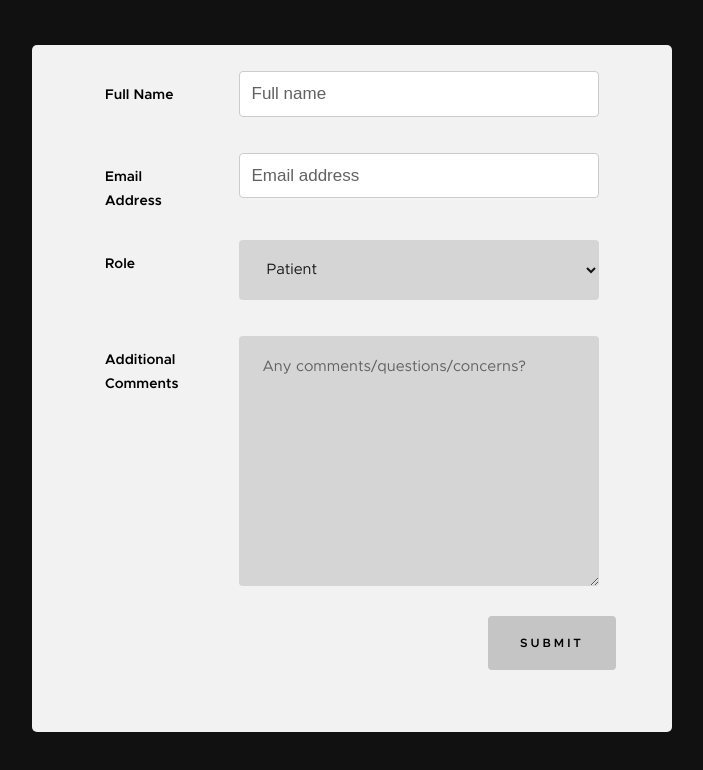
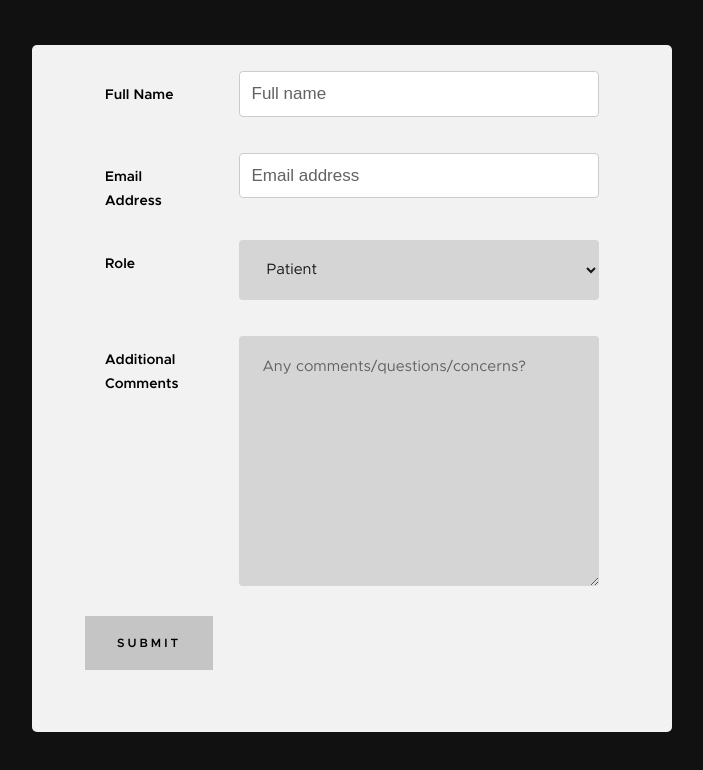
Before and after one commit to betterhealth/HealthInfo, a plain HTML site: page index.html in a window 1280 px wide. Shown: the part 2215-2985 px from the top of the page, without its empty margins (288-991 px from the left). Drawn offline with Linux system fonts and the light colour scheme.

Commit message:
trying to make a working form

```diff
--- a/index.html
+++ b/index.html
@@ -650,7 +650,7 @@
 		    </div>
 		  </div>
 		  <div class="row">
-		    <input type="submit" id="submit-form" value="Submit">
+		    <button type="submit"id="submit-form">Submit</button>
 		  </div>
 		  </form>
 		</div>
```
